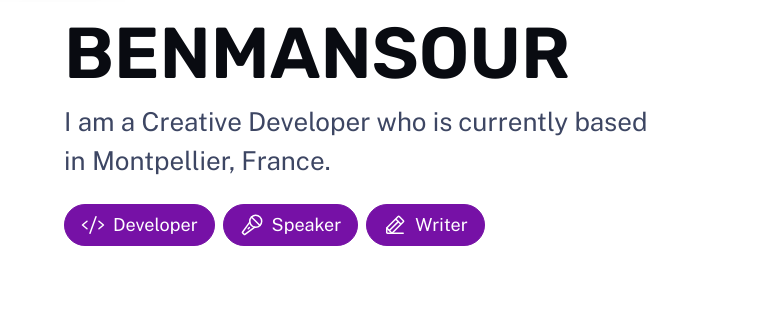
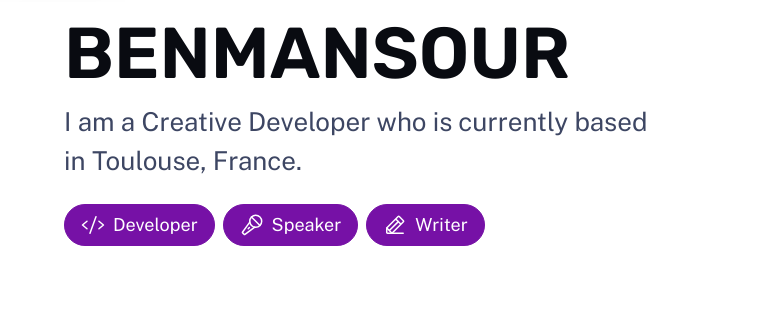
Before and after one commit to ramyozi/ramzi-portfolio.github.io, an Astro site: page / in a window 1280 px wide. Shown: the part 425-737 px from the top of the page, 0-774 px from the left. Built offline with nearby package versions, Linux system fonts and the light colour scheme; Astro itself is replaced by a stand-in of ours.

Commit message:
Update index.astro

```diff
--- a/src/pages/index.astro
+++ b/src/pages/index.astro
@@ -31,7 +31,7 @@ const projects = (await getCollection('work'))
 			<header class="hero">
 				<Hero
 					title="Hello, my name is Ramzi BENMANSOUR"
-					tagline="I am a Creative Developer who is currently based in Montpellier, France."
+					tagline="I am a Creative Developer who is currently based in Toulouse, France."
 					align="start"
 				>
 					<div class="roles">
```
